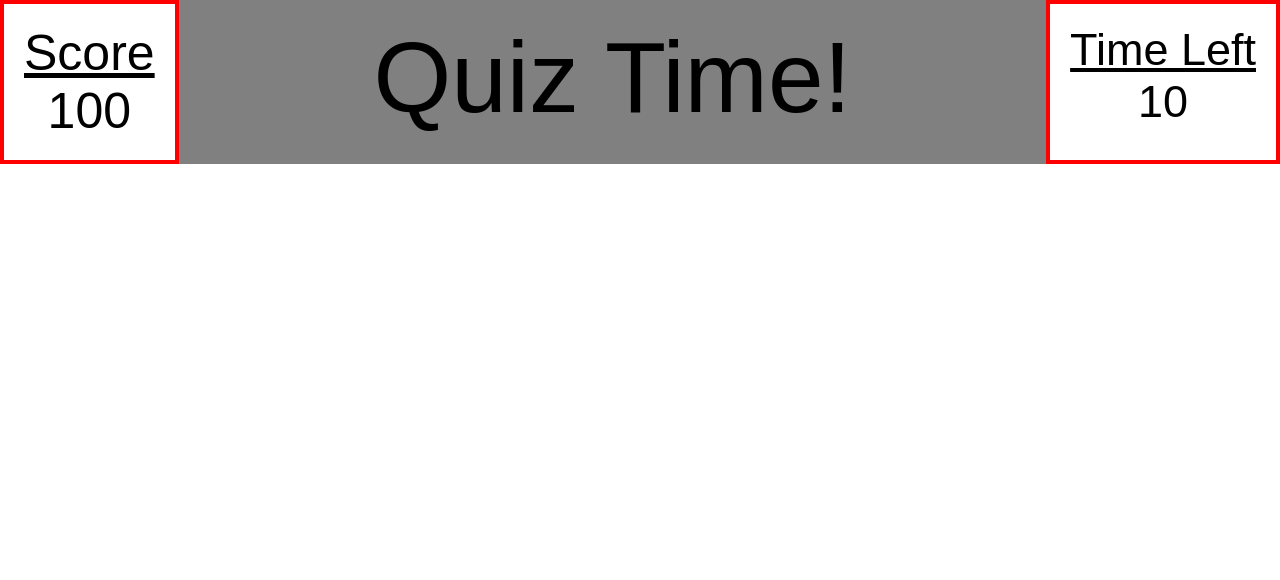
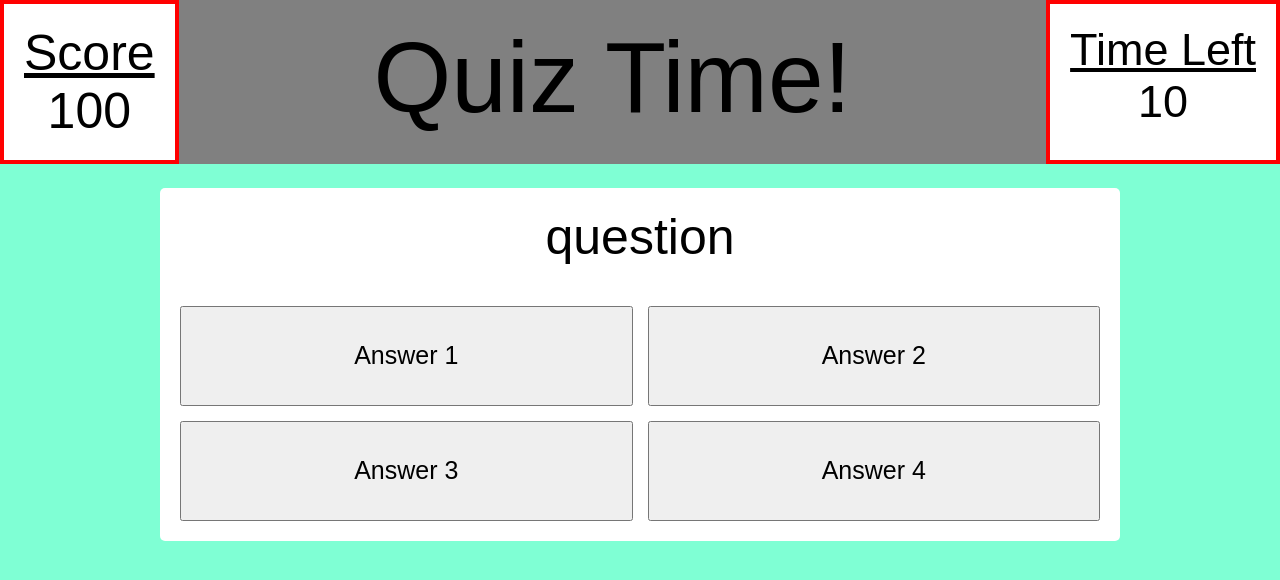
Before and after one commit to jonrushing/challenge-4-quiz-game, a plain HTML site: page index.html in a window 1280 px wide. Drawn offline with Linux system fonts and the light colour scheme.

Commit message:
added quiz window with nonfuctioning  answer buttons

```diff
--- a/assets/style.css
+++ b/assets/style.css
@@ -3,9 +3,11 @@
     font-family: Arial, Helvetica, sans-serif;
     margin: 0;
     padding: 0;
-
+    overflow: hidden;
 }
-
+body{
+    background-color: aquamarine;
+}
 .upper-container {
     display: flex;
     justify-content: space-between;
@@ -44,3 +46,39 @@
 #timeleftul {
     text-decoration: underline;
 }
+
+.main-container{
+    padding:0%;
+    margin :0%;
+    display: flex;
+    justify-content: center;
+    align-items: center;
+    height:50vh;
+    background-color: aquamarine;
+}
+
+.quiz-card{
+    width: 1000px;
+    max-width: 75%;
+    background-color: white;
+    border-radius: 5px;
+
+
+}
+.question-container{
+    padding:20px;
+    font-size: 50px;
+    text-align: center;
+}
+
+.button-container{
+    padding: 20px;
+    display: grid;
+    gap:15px;
+    grid-template-columns: repeat(2,auto);
+}
+
+.answer-button{
+   height: 100px;
+   font-size: 25px;
+}
--- a/index.html
+++ b/index.html
@@ -31,5 +31,23 @@
             </p>
         </div>
     </header>
+
+    <div class="main-container">
+        <div class="quiz-card">
+            <div id="questionContainer" class="hidden">
+                <div id="question" class="question-container">
+                    question
+                </div>
+                <div id="answerButtons" class="button-container">
+                    <button class="answer-button">Answer 1</button>
+                    <button class="answer-button">Answer 2</button>
+                    <button class="answer-button">Answer 3</button>
+                    <button class="answer-button">Answer 4</button>
+                </div>
+
+            </div>
+
+        </div>
+    </div>
 </body>
 </html>
```
